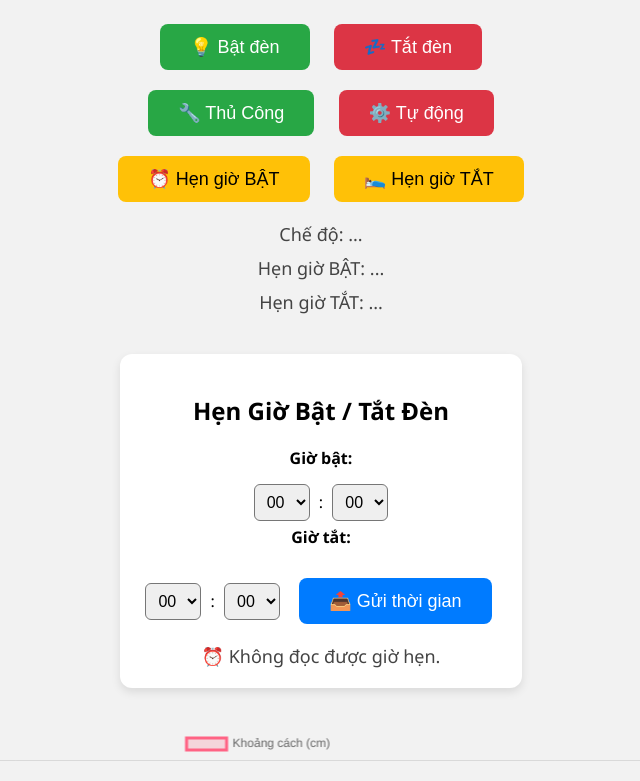
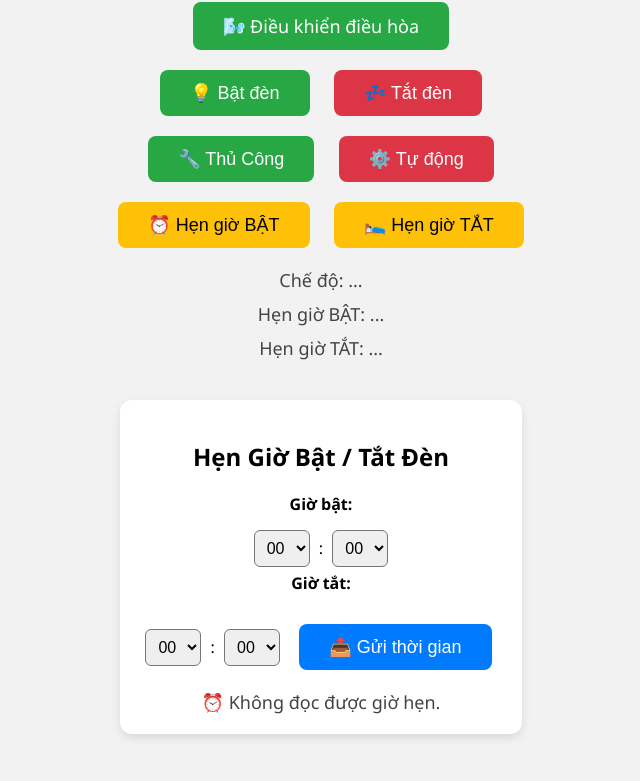
Before and after one commit to kaitokun2k5/iot-nhom4, a plain HTML site: page index.html in a window 1280 px wide. Shown: the part 128-909 px from the top of the page, without its empty margins (319-959 px from the left). Drawn offline with nearby package versions, Linux system fonts and the light colour scheme; no server answers.

Commit message:
Update index.html

```diff
--- a/index.html
+++ b/index.html
@@ -24,6 +24,7 @@
       border-radius: 8px;
       cursor: pointer;
       transition: background 0.3s ease, transform 0.2s ease;
+	text-decoration: none;
     }
 
     .btn-on {
@@ -103,6 +104,9 @@
 <body>
   <h1>Điều khiển Đèn ESP32</h1>
 
+  <a href="dieuhoa.html" class="btn btn-on">🌬️ Điều khiển điều hòa</a>
+	<br>
+  <br>
   <button class="btn btn-on" onclick="controlLed(true)">💡 Bật đèn</button>
   <button class="btn btn-off" onclick="controlLed(false)">💤 Tắt đèn</button>
 
```
